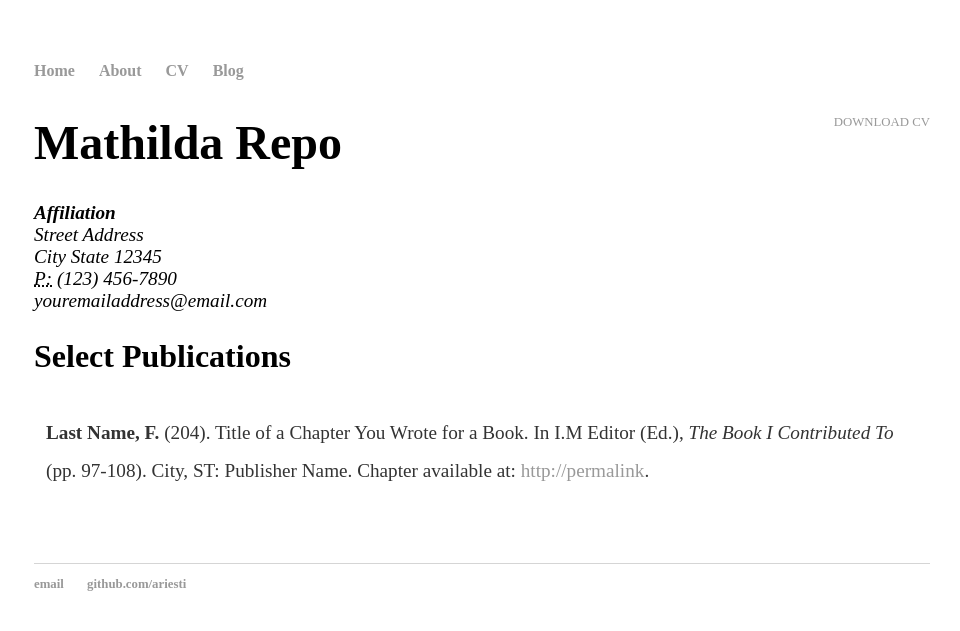
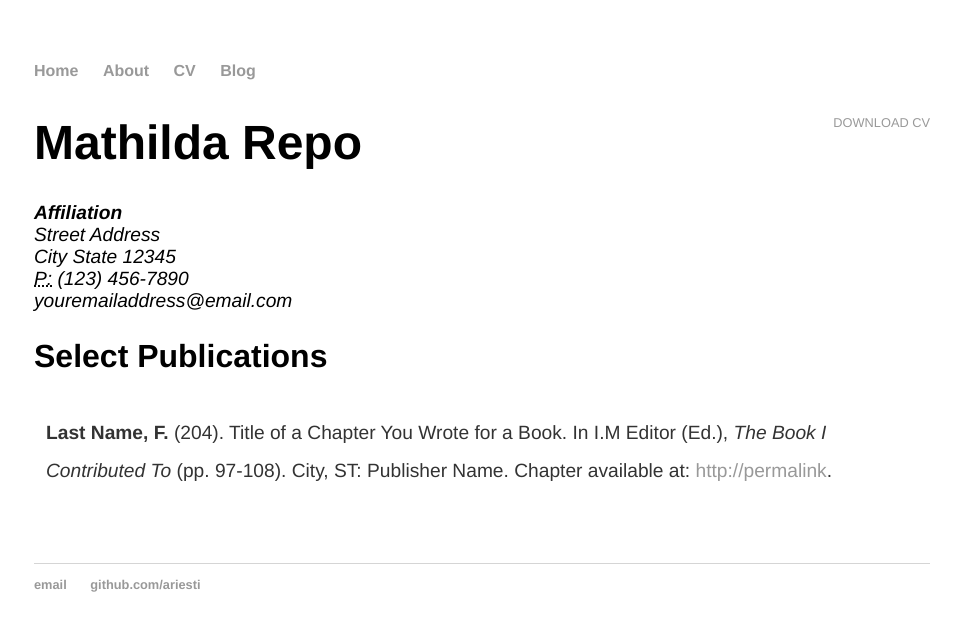
Before and after one commit to ariesti/ariesti.github.io, a Jekyll site: the page built from cv/index.html, in a window 1280 px wide. Shown: the top 631 px of the page, without its empty margins (158-1118 px from the left). Built offline with Jekyll 4.4.1, drawn with Linux system fonts in a browser that asks for light colours.

Commit message:
Update main.css

```diff
--- a/css/main.css
+++ b/css/main.css
@@ -1,18 +1,18 @@
-body { font-family: Montserrat; margin: 60px auto; width: 70%; }
+body { font-family: Montserrat, Helvetica Neue, sans-serif; margin: 60px auto; width: 70%; }
 
 a { text-decoration: none; color: #999; }
 a:hover { text-decoration: underline; }
 
-p { font-family: Montserrat; font-size: 1.5em; line-height: 2em; padding: 12px; box-sizing: border-box; color: #333; overflow: auto; }
-ul { font-size: 1.5em; line-height: 1.4em; font-family: Montserrat; color: #333; }
+p { font-family: Montserrat, Helvetica Neue, sans-serif; font-size: 1.5em; line-height: 2em; padding: 12px; box-sizing: border-box; color: #333; overflow: auto; }
+ul { font-size: 1.5em; line-height: 1.4em; font-family: Montserrat, Helvetica Neue, sans-serif; color: #333; }
 
-h1, h2, h3, h4 { font-family: Montserrat; }
+h1, h2, h3, h4 { font-family: Montserrat, Helvetica Neue, sans-serif; }
 h1 { font-size: 3em;  }
 h2 { font-size: 2.7em; }
 h3 { font-size: 2.3em; }
 h4 { font-size: 1.9em; }
 
-nav ul, footer ul { font-size: 1em; font-family: Montserrat; padding: 0px; list-style: none; font-weight: bold; }
+nav ul, footer ul { font-size: 1em; font-family: Montserrat, Helvetica Neue, sans-serif; padding: 0px; list-style: none; font-weight: bold; }
 nav ul li, footer ul li { display: inline; margin-right: 20px; }
 
 footer { border-top: 1px solid #d5d5d5; font-size: .8em; }
@@ -25,6 +25,6 @@ ul.posts li { list-style: none; }
 .cv { margin: 0px 0px 60px; }
 .cv h1 { font-size: 3em; }
 .cv h2 { font-size: 2em; }
-.cv address, .cv .download { font-family: Montserrat; }
+.cv address, .cv .download { font-family: Montserrat, Helvetica Neue, sans-serif; }
 .cv address, .cv p { font-size: 1.2em; }
 .cv .download { float: right; font-size: .8em; text-transform: uppercase; }
```
